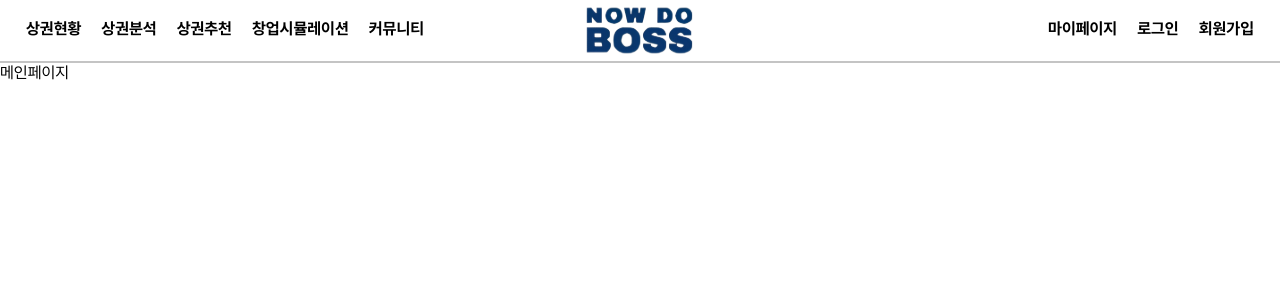
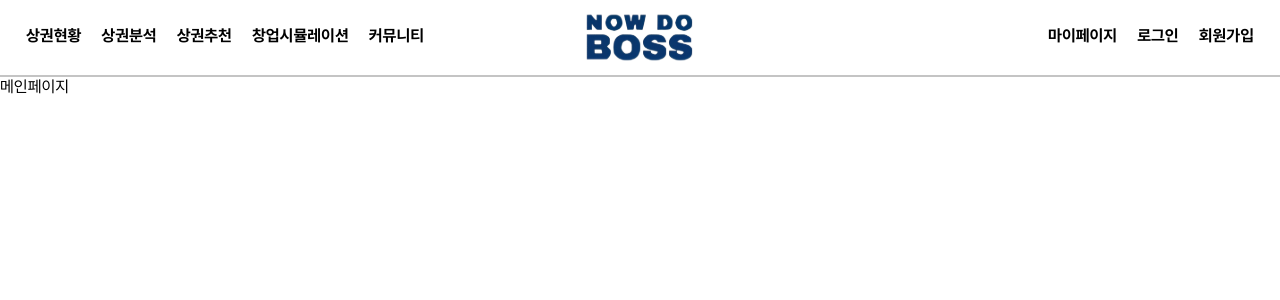
Before and after one commit to shindonggeun/NowDoBoss, a React (Vite) app in the folder FrontEnd/: page / in a window 1280 px wide. Shown: the top 300 px of the page. Built offline with nearby package versions, Linux system fonts and the light colour scheme.

Commit message:
[FE] style: 상권 추천 리포트 style 수정

```diff
--- a/FrontEnd/src/common/Header.tsx
+++ b/FrontEnd/src/common/Header.tsx
@@ -5,7 +5,7 @@ import LogoImg from '@src/assets/logo.svg'
 import styled from 'styled-components'
 
 const Container = styled.header`
-  height: 61px;
+  height: 75px;
   display: flex;
   align-items: center;
   justify-content: space-between;
@@ -41,7 +41,7 @@ const MenuListRight = styled.div<{ isMenuOpen?: boolean }>`
   }
 `
 const Menu = styled.div<{ $isActive?: boolean }>`
-  height: 57px;
+  height: 70px;
   padding: 0 10px;
   font-size: 16px;
   display: flex;
--- a/FrontEnd/src/components/styles/recommend/RecommendReportStyle.tsx
+++ b/FrontEnd/src/components/styles/recommend/RecommendReportStyle.tsx
@@ -2,7 +2,7 @@ import styled from 'styled-components'
 
 export const Container = styled.div`
   width: 500px;
-  height: 91vh;
+  height: auto;
   border: 2px solid #d9d9d9;
   background-color: white;
   border-top-right-radius: 15px;
@@ -60,7 +60,7 @@ export const ComparisonBox = styled.div`
   margin: 5px 0;
   font-size: 0.8rem;
   font-weight: 600;
-  width: 21vw;
+  width: 125px;
 `
 export const ComparisonData = styled.div`
   display: flex;
@@ -86,7 +86,7 @@ export const BlueOcean = styled.div`
 export const SubContent = styled.div`
   font-weight: 500;
   font-size: 0.8rem;
-  margin-right: 10vw;
+  margin-right: 20px;
 `
 
 export const Chart = styled.div`
--- a/FrontEnd/src/containers/recommend/RecommendContainerStyle.tsx
+++ b/FrontEnd/src/containers/recommend/RecommendContainerStyle.tsx
@@ -34,6 +34,14 @@ export const Report = styled.div<{ $isSubmit: boolean }>`
   position: absolute;
   z-index: 2;
   top: 0;
+  overflow-y: auto;
+  max-height: calc(100vh - 70px);
+  scrollbar-width: none;
+  -ms-overflow-style: none;
+
+  border-top-right-radius: 15px;
+  border-bottom-right-radius: 15px;
+  box-shadow: 10px 10px 15px -5px rgba(0, 0, 0, 0.2);
   animation: ${props => (props.$isSubmit ? StartSlide : EndSlide)} 0.5s ease-out
     forwards;
 `
--- a/FrontEnd/src/index.css
+++ b/FrontEnd/src/index.css
@@ -82,7 +82,7 @@ body {
     line-height: 1.5;
     font-weight: 400;
     margin: 0;
-    padding-top: 61px;
+    padding-top: 75px;
     width: 100vw;
     overflow-x:hidden;
 }
```
